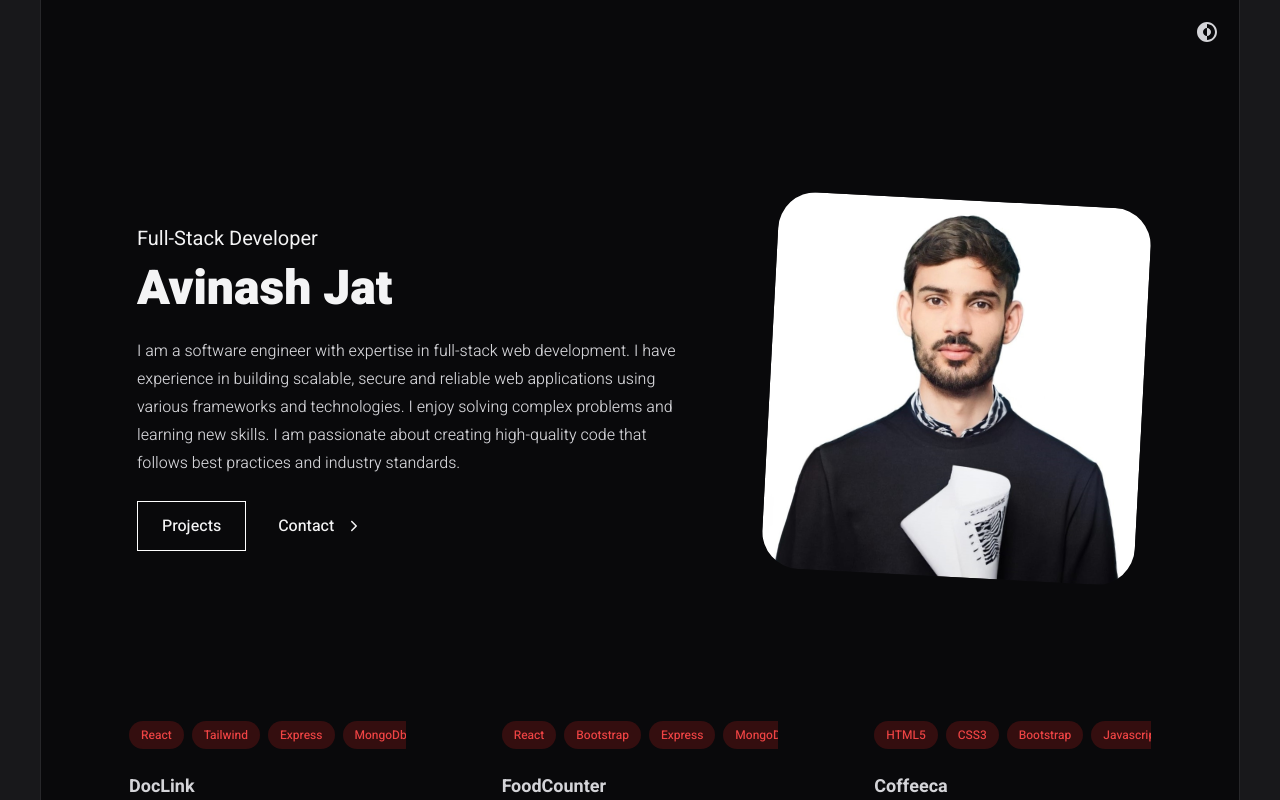
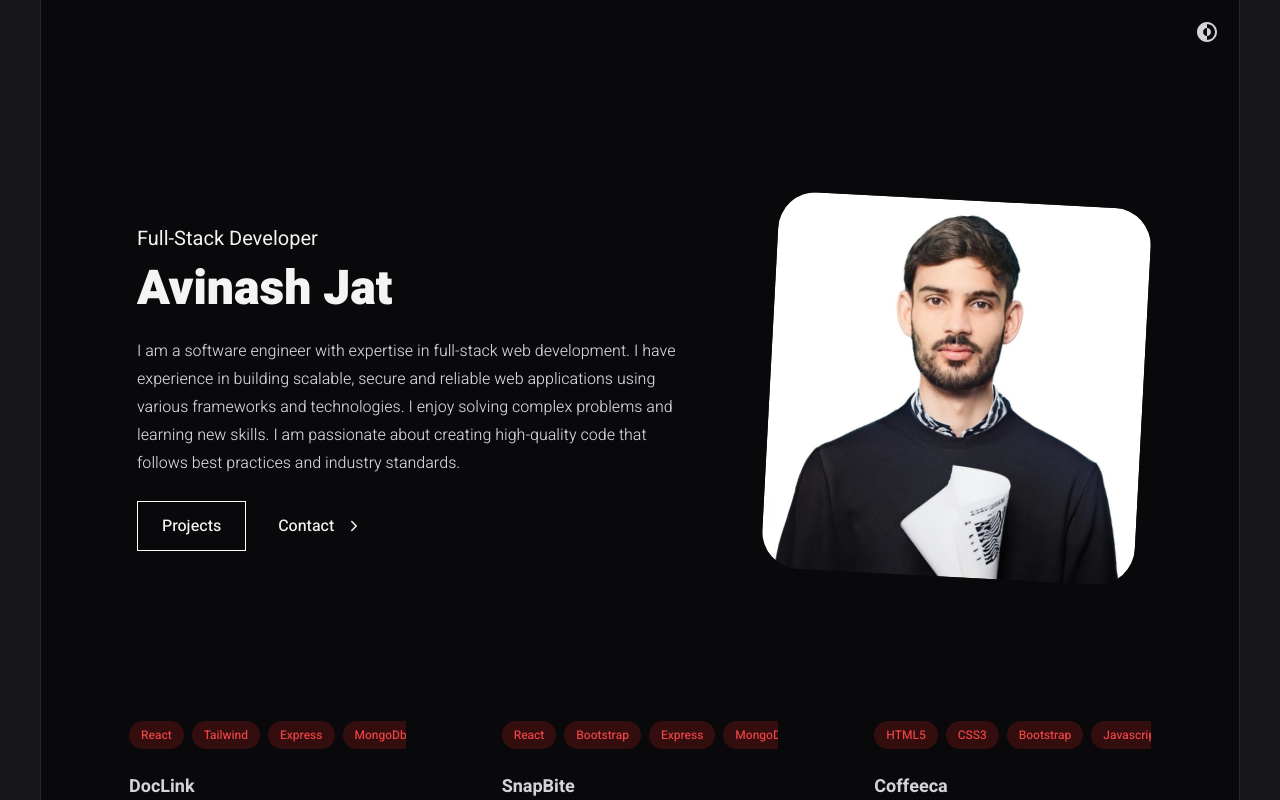
Before and after one commit to Avinashjat/avinash-portfolio, a React (Vite) app: page / in a window 1280 px wide. Shown: the top 800 px of the page. Built offline with nearby package versions, Linux system fonts and the light colour scheme.

Commit message:
Update Project details

```diff
--- a/src/data/user_info.js
+++ b/src/data/user_info.js
@@ -24,15 +24,15 @@ const info = {
 			description: "DocLink is a MERN stack-based doctor appointment booking system. It allows patients to schedule appointments, manage bookings, and connect with doctors seamlessly.",
             technologies: "React, Tailwind, Express, MongoDb , Node",
 			github: "https://github.com/Avinashjat/DocLink",
-            link: " "
+            link: "https://doclink-doctor-2gk4.onrender.com"
 		},
 
         {
-			title: "FoodCounter",
+			title: "SnapBite",
 			description: "Developed a MERN stack food ordering website with secure authentication, responsive design, and real-time order tracking for a seamless user experience.",
 			technologies: "React, Bootstrap, Express, MongoDb , Node",
-			github: "https://github.com/Avinashjat/DocLink",
-            link: ""
+			github: "https://github.com/Avinashjat/SnapBite",
+            link: "https://snapbite-food.onrender.com/"
 		},
 
         {
@@ -47,8 +47,8 @@ const info = {
 			title: "AVI Portfolio",
 			description: "Developed a responsive React portfolio website with dynamic components, smooth navigation, modern UI/UX, and integrated contact functionality.",
 			technologies: "React, Tailwind",
-			github: "https://github.com/Avinashjat",
-            link: ""
+			github: "https://github.com/Avinashjat/avinash-portfolio",
+            link: "https://avinash-portfolio-one.vercel.app/"
 		},
 
 		// {
```
